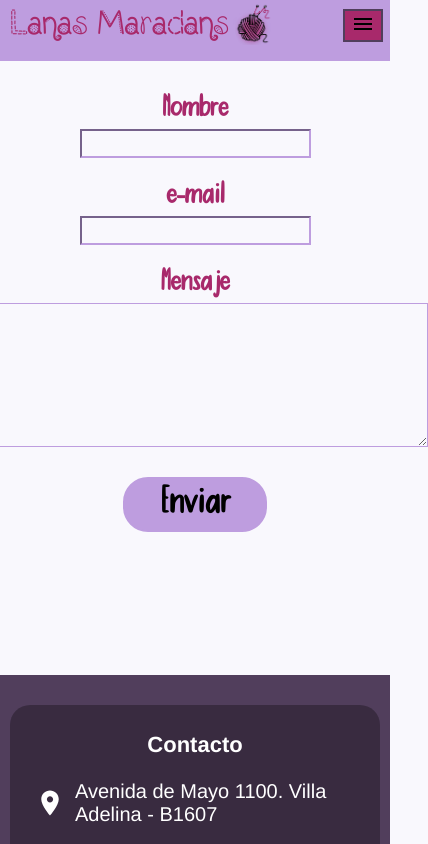
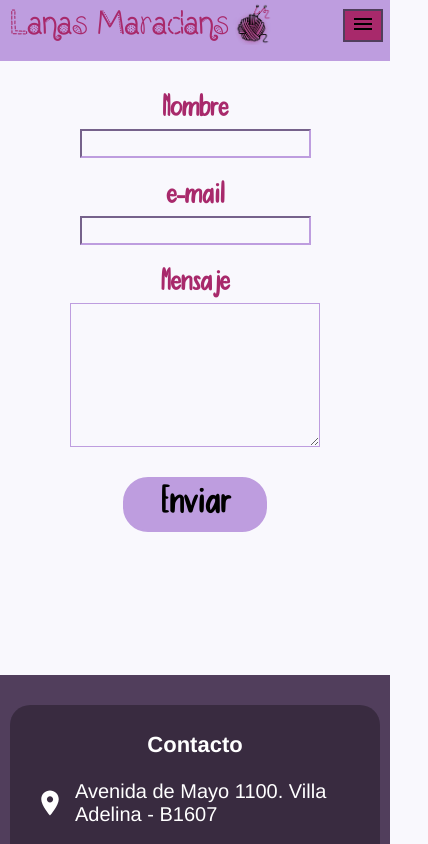
Before and after one commit to MarianoRamborger/Lanera, a React (Create React App) app: page /contacto in a window 390 px wide. Shown: the top 844 px of the page, 428 px wide, since content can reach past the window. Built offline with nearby package versions, Linux system fonts and the light colour scheme.

Commit message:
mobile QUoL changes

```diff
--- a/src/Contacto/Contacto.css
+++ b/src/Contacto/Contacto.css
@@ -52,6 +52,8 @@
 
 .feedback-div {
     margin-top: 20px;
+    display: flex;
+    align-items: center;
 }
 
 .error-div, .success-div {
@@ -71,15 +73,20 @@
     color: #a8290b;
     -webkit-animation: fade-in 1.2s cubic-bezier(0.390, 0.575, 0.565, 1.000) both;
     animation: fade-in 1.2s cubic-bezier(0.390, 0.575, 0.565, 1.000) both;
+
 }
-
-@-webkit-keyframes fade-in{0%{opacity:0}100%{opacity:1}}@keyframes fade-in{0%{opacity:0}100%{opacity:1}}
 
 
 
+@media screen  and (max-width: 500px) {
+    #mensaje-input {
+        width: 250px;
 
-@media screen  and (max-width: 600px) {
+    }
 
+    .error-div, .success-di {
+        font-size: 35px;
+    }
 
 }
 
@@ -135,3 +142,6 @@
               box-shadow: 0 0 10px 0px rgba(0, 0, 0, 0.35);
     }
   }
+
+
+@-webkit-keyframes fade-in{0%{opacity:0}100%{opacity:1}}@keyframes fade-in{0%{opacity:0}100%{opacity:1}}
```
